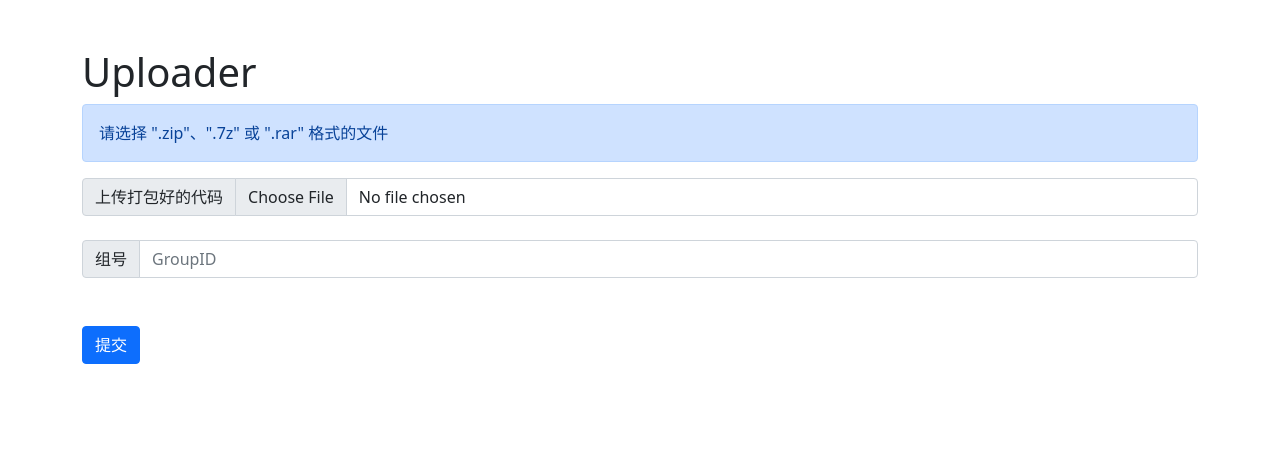
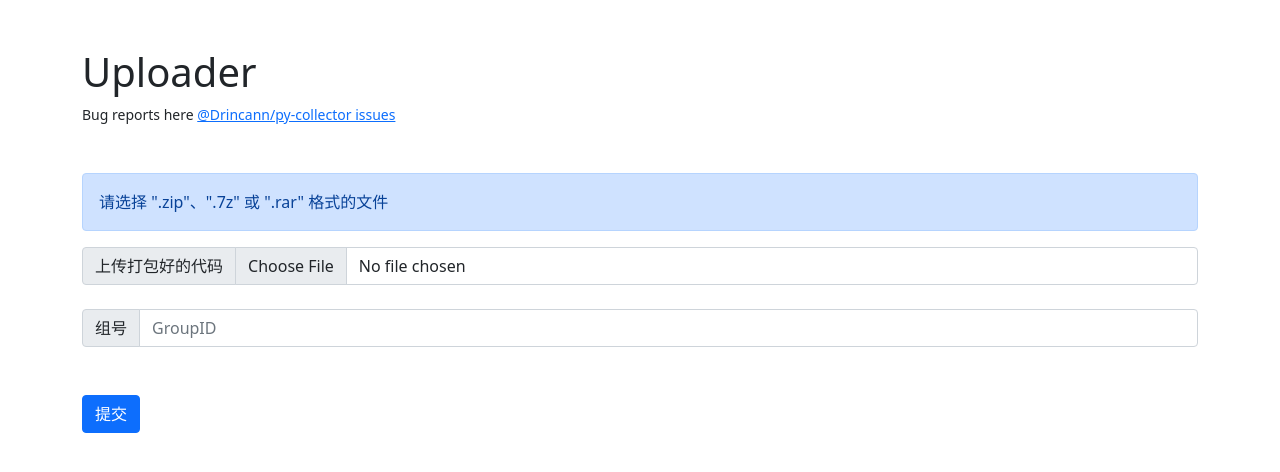
Before and after one commit to Drincann/py-collector, a website: page public/index.html in a window 1280 px wide. Drawn offline with nearby package versions, Linux system fonts and the light colour scheme.

Commit message:
feature: bug reports link

```diff
--- a/public/index.html
+++ b/public/index.html
@@ -15,12 +15,16 @@
     </div>
     <div class="container">
 
-        <div class="row mt-5">
+        <div class="row mt-5 mb-5">
 
             <div class="col-auto">
-                <h1>Uploader</h1>
+                <h1>Uploader </h1>
             </div>
             <div class="spinner-border text-info" id="loading" style="display:none"></div>
+
+            <small>Bug reports here <a href='https://github.com/Drincann/py-collector/issues'>@Drincann/py-collector
+                    issues</a></small>
+
         </div>
         <div class="row">
             <div class="col-12">
```
